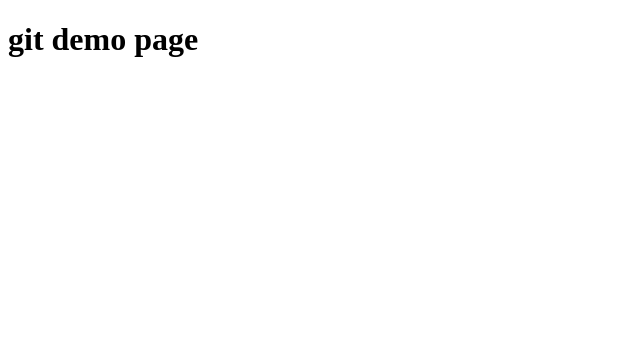
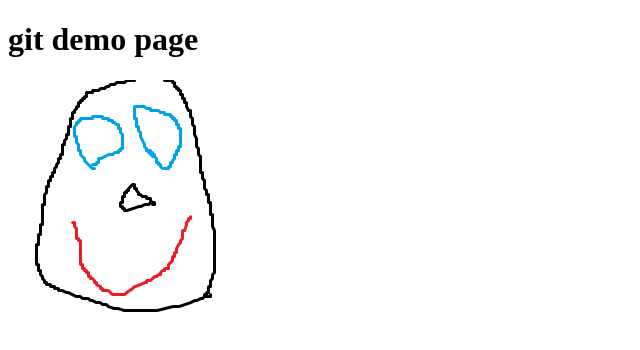
Before and after one commit to Ldwrnl/Funnyfaces, a plain HTML site: page index.html in a window 1280 px wide. Shown: the whole page, without its empty margins (0-640 px from the left). Drawn offline with Linux system fonts and the light colour scheme.

Commit message:
added Meisterwerk

```diff
--- a/index.html
+++ b/index.html
@@ -9,5 +9,6 @@
 <body>
   <h1>git demo page</h1>
   <script src="app.js"></script>
+  <img src="Meisterwerk.png">
 </body>
 </html>
```
Also changed, not shown: Meisterwerk.png (added).
